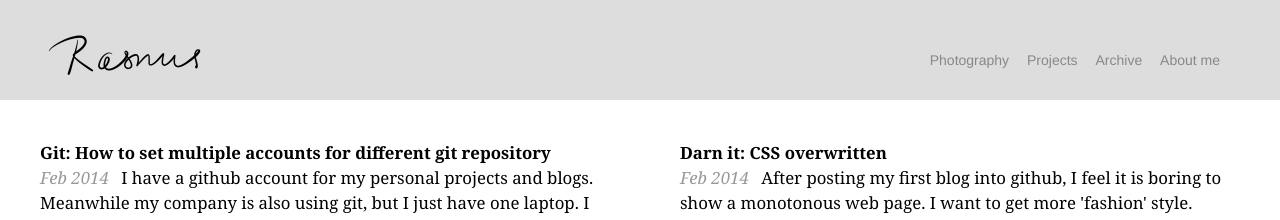
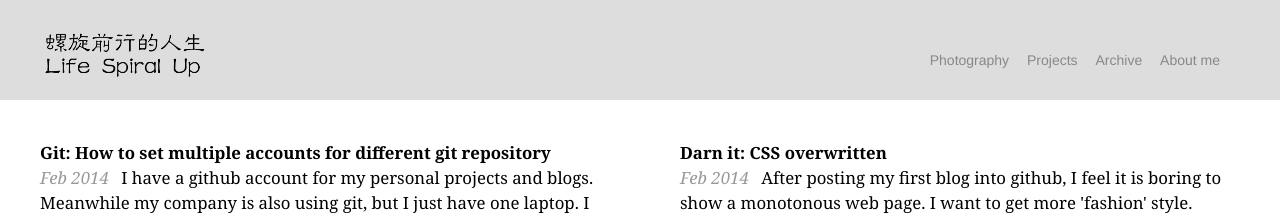
Before and after one commit to occamrazor/occamrazor.github.io, a Jekyll site: the page built from index.html, in a window 1280 px wide. Shown: the top 220 px of the page. Built offline with Jekyll 4.4.1, drawn with Linux system fonts in a browser that asks for light colours; some web fonts are replaced; Markdown is read by kramdown in place of the engine named in the settings.

Commit message:
update logo

```diff
--- a/_layouts/default.html
+++ b/_layouts/default.html
@@ -79,7 +79,7 @@
     <div id="fb-root"></div><script></script-->
     <iframe id="sidebar"></iframe>
     <header>
-      <h1 class="logo" onclick="document.location.href='/';"><a href="/"><img src="/res/signature-2-2.png" width="160" height="50" alt="Signature"></a></h1>
+      <h1 class="logo" onclick="document.location.href='/';"><a href="/"><img src="/res/signature-2-2.png?ts={{% site.time %}}"  width="160" height="50" alt="Signature"></a></h1>
       <ul class="navigation">
         <li><a href="/photos/"{% if page.url contains "/photos/" %}class="active"{% endif %} title="A selection of recent photography">Photography</a></li>
         <li><a href="/projects/"{% if page.url contains "/projects/" %}class="active"{% endif %} title="Projects I am or was involved in">Projects</a></li>
```
Also changed, not shown: res/signature-2-2 - Copy.png (added), res/signature-2-2.png, 1 other file.
